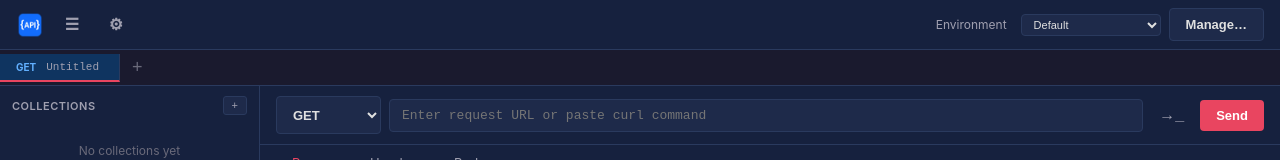
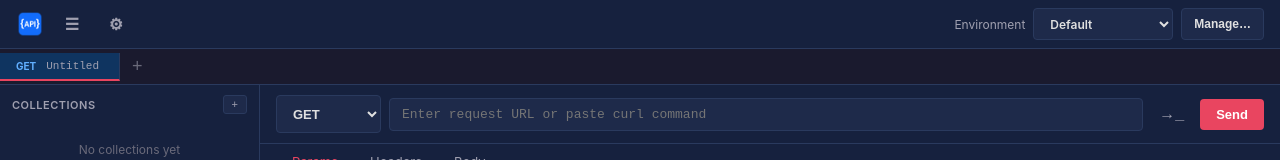
Before and after one commit to stolenzc/APILite, a React (Vite) app in the folder frontend/: page / in a window 1280 px wide. Shown: the top 160 px of the page. Built offline with nearby package versions, Linux system fonts and the light colour scheme; the HTML template or start-up script is replaced by a standard one.

Commit message:
fix(toolbar): style updates for environment selection and management buttons

```diff
--- a/frontend/src/components/RequestEnvToolbar.tsx
+++ b/frontend/src/components/RequestEnvToolbar.tsx
@@ -13,8 +13,7 @@ export default function RequestEnvToolbar() {
         {t('env.active')}
       </span>
       <select
-        className="raw-type-select"
-        style={{ minWidth: 140 }}
+        className="request-env-select"
         value={activeEnvironmentId}
         onChange={(e) => setActiveEnvironmentId(e.target.value)}
       >
--- a/frontend/src/index.css
+++ b/frontend/src/index.css
@@ -672,9 +672,38 @@ body {
   white-space: nowrap;
 }
 
-.request-env-manage {
+.request-env-toolbar .request-env-select {
+  min-width: 140px;
+  height: 32px;
+  box-sizing: border-box;
+  padding: 0 28px 0 12px;
   font-size: 12px;
-  padding: 6px 12px;
+  font-weight: 600;
+  font-family: inherit;
+  line-height: 1.2;
+  background: var(--bg-input);
+  color: var(--text-primary);
+  border: 1px solid var(--border-color);
+  border-radius: 4px;
+  cursor: pointer;
+  outline: none;
+  flex-shrink: 0;
+}
+
+.request-env-toolbar .request-env-select:focus {
+  border-color: var(--accent);
+}
+
+/* 覆盖后文 .btn 的 padding/font-size，与上方下拉同高 */
+.request-env-toolbar .request-env-manage {
+  height: 32px;
+  min-height: 32px;
+  box-sizing: border-box;
+  padding: 0 12px;
+  font-size: 12px;
+  display: inline-flex;
+  align-items: center;
+  justify-content: center;
 }
 
 .url-bar {
```
